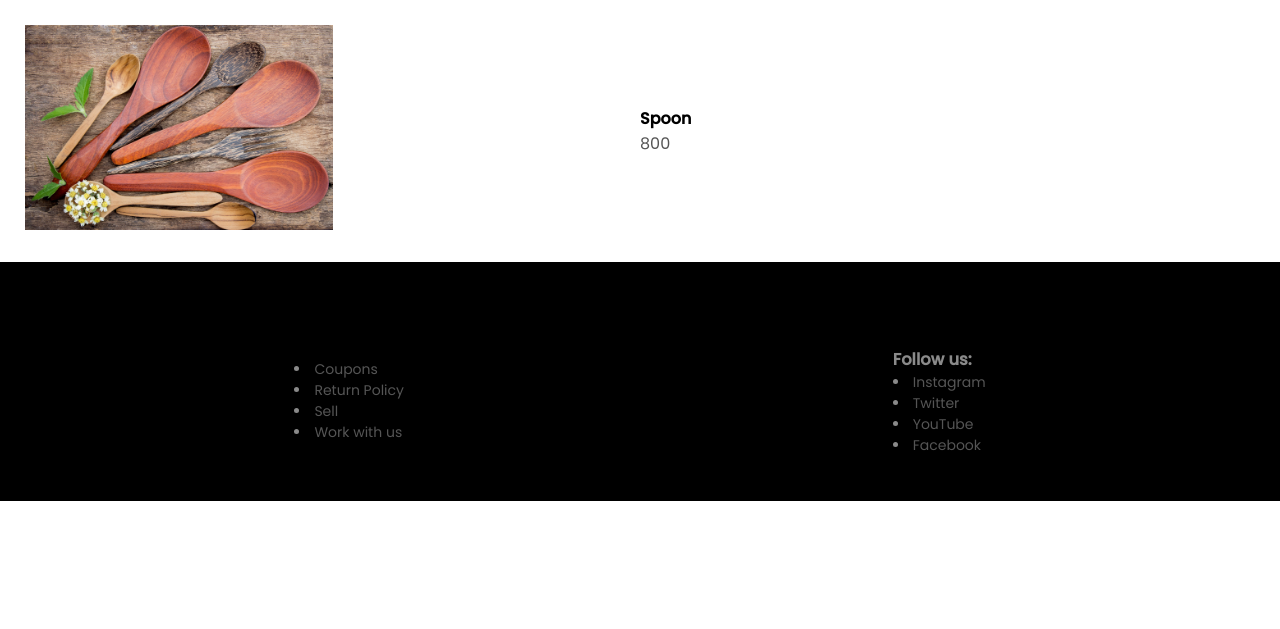
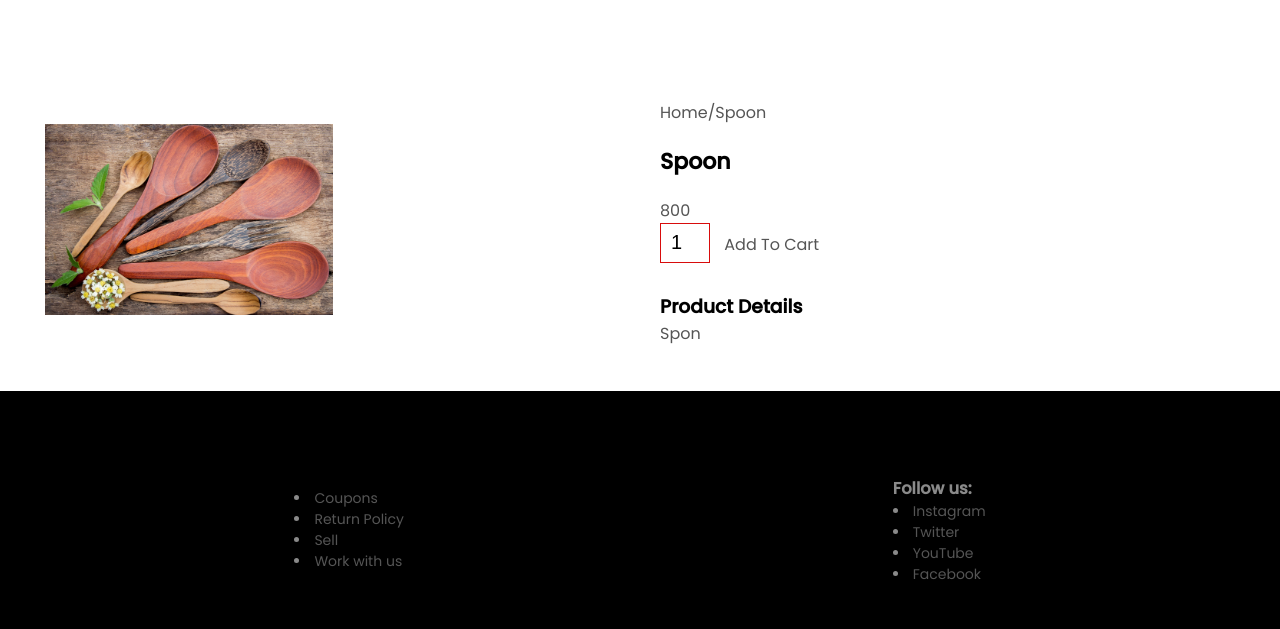
Before and after one commit to ipalakchopra/kala, a Django app: page /product/3 in a window 1280 px wide. Shown: the part 148-777 px from the top of the page. Run offline with Django 3.2, Linux system fonts and the light colour scheme; data comes from the database, SQL or seed files in the repository.

Commit message:
Add existing file

```diff
--- a/website/kala/static/css/styleproduct.css
+++ b/website/kala/static/css/styleproduct.css
@@ -19,3 +19,38 @@
 .col-2 img{
     width: 50%;
 }
+.single-product{
+    margin-top: 80px;
+}
+
+.single-product .col-2 img{
+    padding:0;
+}
+.single-product .col-2 {
+    padding: 20px;
+}
+.single-product h4{
+    margin:20px 0;
+    font-size: 22px;
+    font-weight: bold;
+}
+.single-product select{
+    display: block;
+    padding: 10px;
+    margin-top: 20px;
+}
+.single-product input{
+    width: 50px;
+    height: 40px;
+    padding-left: 10px;
+    font-size: 20px;
+    margin-right: 10px;
+    border: 1px solid rgb(216, 12, 12);
+}
+input:focus{
+    outline:none;
+}
+.single-product .fa{
+    color: #ff523b;
+    margin-left: 10px;
+}
--- a/website/templates/product.html
+++ b/website/templates/product.html
@@ -4,15 +4,20 @@
 {% block title %} {{prod.product_name}} {% endblock %}
 {% block body %}
 <link rel="stylesheet" href="{% static 'css/styleproduct.css' %}">
-<div class="display">
+<div class="display single-product">
     <div class="row">
         <div class="col-2">
-            <img class="img" src="{{prod.image.url}}" >
+            <img class="img" src="{{prod.image.url}}" width="90%" >
 
         </div>
         <div class="col-2">
+            <p>Home/{{prod.product_name}}</p>
             <h4>{{prod.product_name}}</h4>
             <p>{{prod.price}}</p>
+            <input type="number" value="1">
+            <a href="" class="btn">Add To Cart</a>
+            <h3><br>Product Details <i class="fa fa-indent"></i></h3>
+            <p>{{prod.desc}}</p>
         </div>
     </div>
 
```
